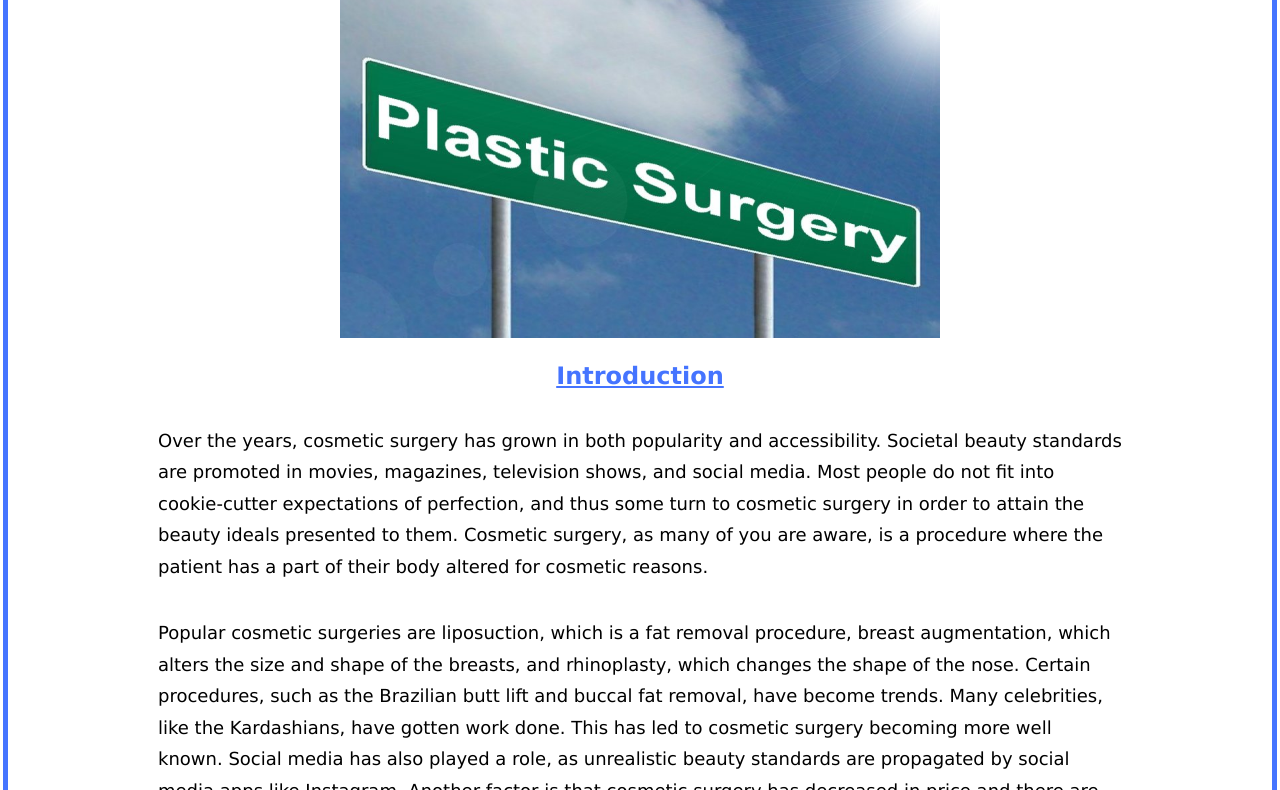
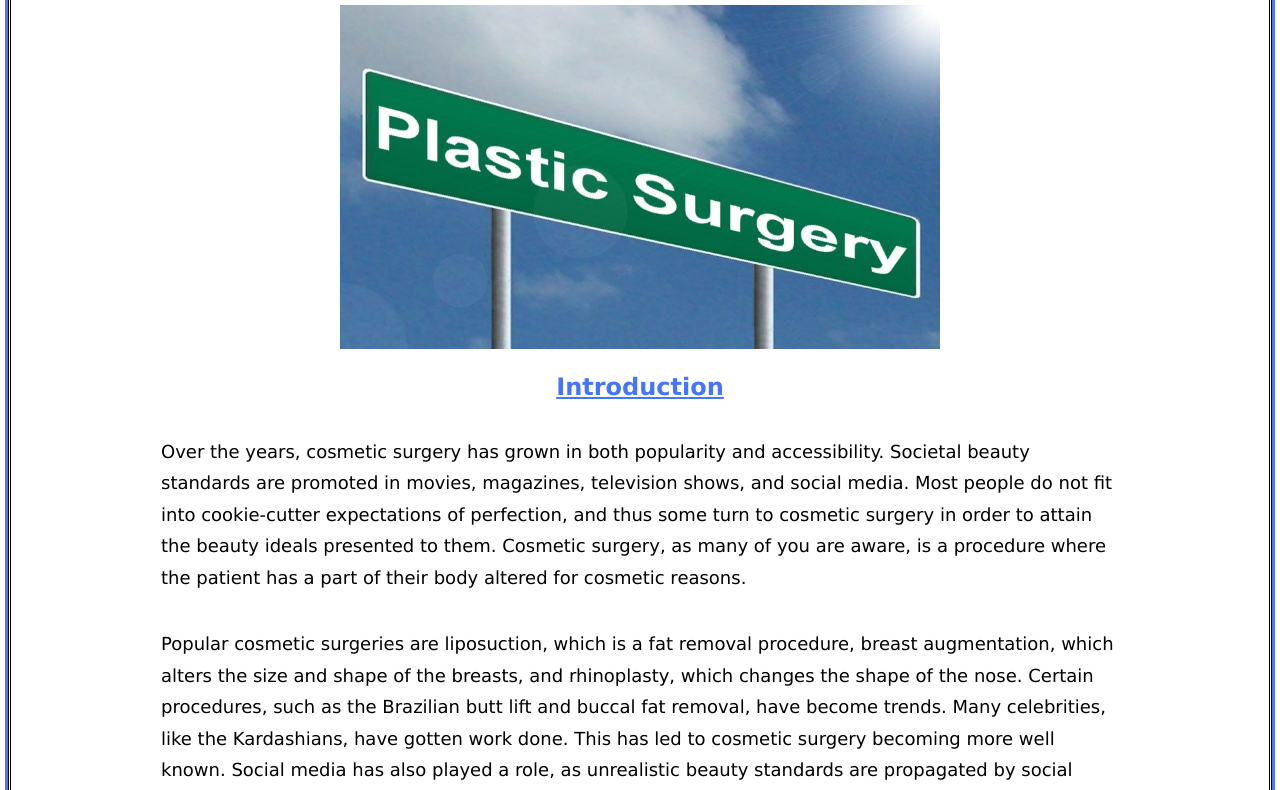
Before and after one commit to savannah7704/research-project-cw2, a plain HTML site: page index.html in a window 1280 px wide. Shown: the part 184-974 px from the top of the page. Drawn offline with Linux system fonts and the light colour scheme.

Commit message:
Update files.

```diff
--- a/index.css
+++ b/index.css
@@ -1,6 +1,7 @@
 body{font-family: Verdana;
+    border-style: double;
     outline-style: solid;
-    outline-width: thick;
+    outline-width: medium;
     outline-color: rgb(69, 116, 255);
 }
 #header1 {
```
